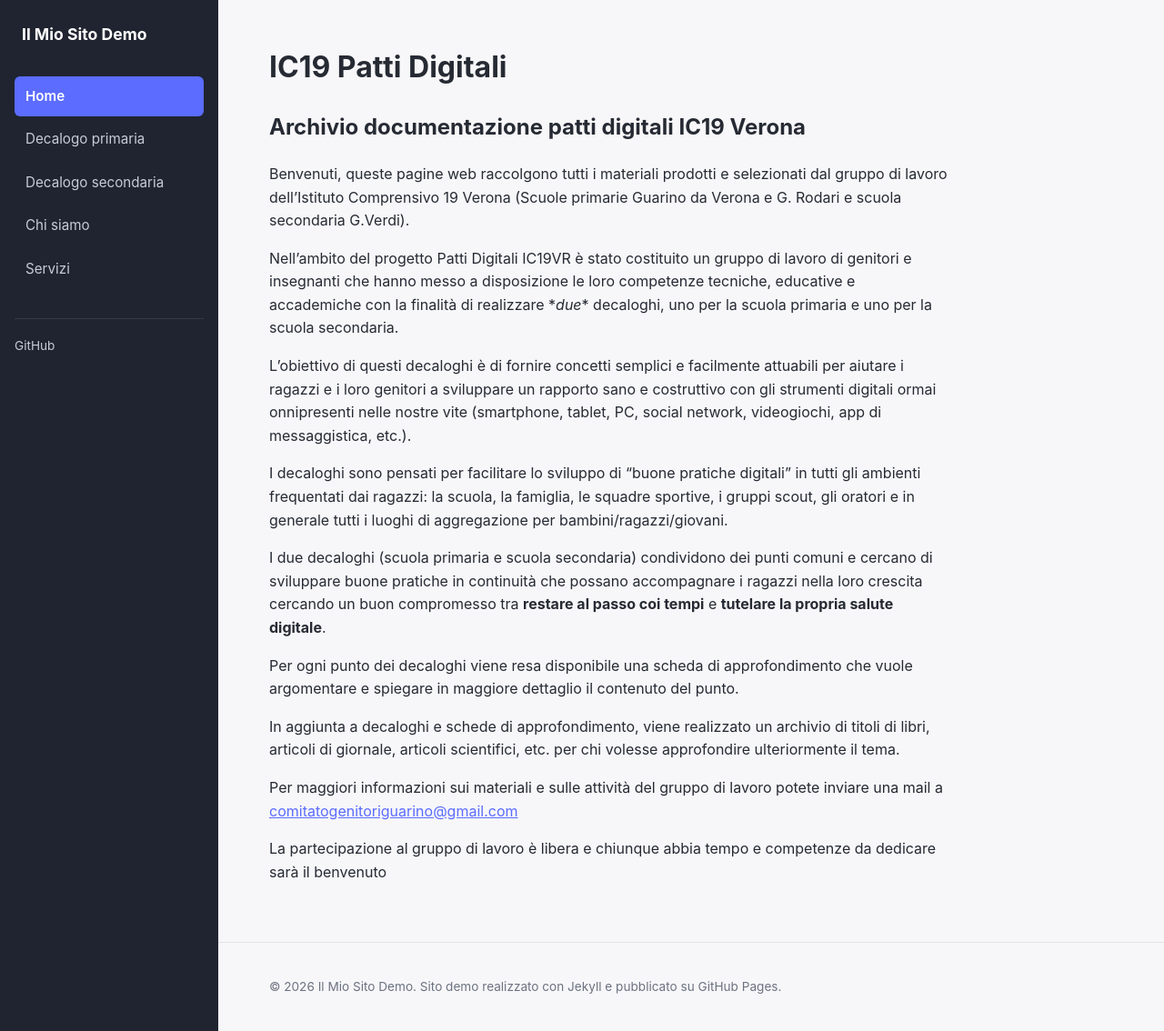
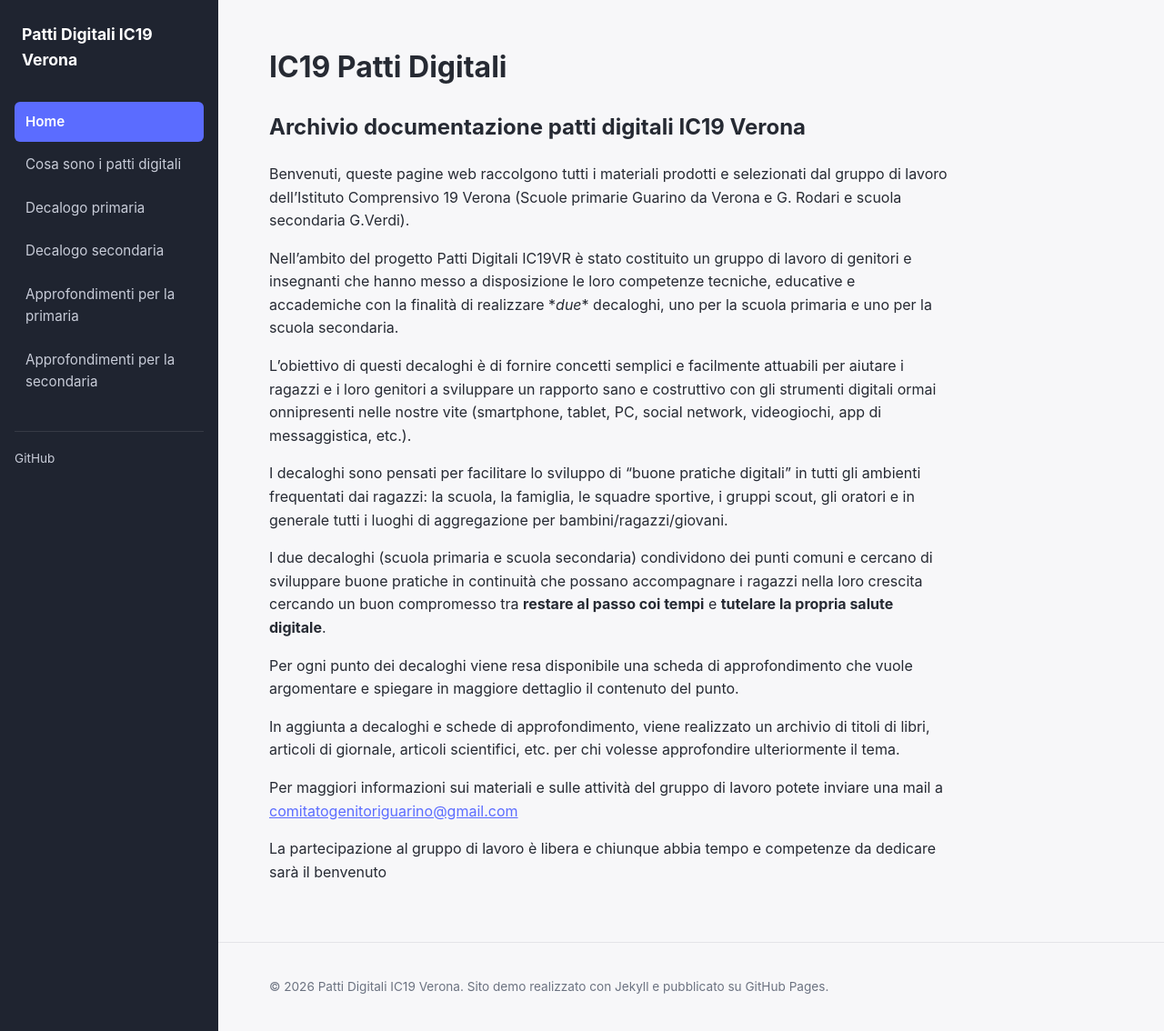
Before and after one commit to albvalente/prova, a Jekyll site: the page built from index.md, in a window 1280 px wide and 1134 px high. Shown: the whole window at 91% size. Built offline with Jekyll 4.4.1, drawn with Linux system fonts in a browser that asks for light colours.

Commit message:
Update _config.yml

```diff
--- a/_config.yml
+++ b/_config.yml
@@ -1,9 +1,7 @@
-title: Il Mio Sito Demo
+title: Patti Digitali IC19 Verona
 description: >-
-  Sito dimostrativo realizzato con Jekyll, pronto per essere pubblicato
-  su GitHub Pages. Contiene pagine di esempio, immagini, link e una
-  barra di navigazione laterale.
-author: Il Tuo Nome
+  Sito realizzato nell'ambito del progetto Patti digitali dell'Istituto comprensivo 19 Verona
+author: Comitato Genitori e insegnanti IC19 VR
 lang: it
 
 # IMPORTANTE: se pubblichi su https://<utente>.github.io/<nome-repo>/
@@ -17,14 +15,21 @@ url: ""
 nav_items:
   - title: Home
     url: /
+  - title: Cosa sono i patti digitali
+    url: /patti-digitali-cosa-sono/
   - title: Decalogo primaria
     url: /decalogo-primaria/
   - title: Decalogo secondaria
     url: /decalogo-secondaria/
-  - title: Chi siamo
-    url: /chi-siamo/
-  - title: Servizi
-    url: /servizi/
+  - title: Approfondimenti per la primaria
+    url: /patto-digitale-primaria-approfondimenti/
+  - title: Approfondimenti per la secondaria
+    url: /patto-digitale-secondaria-approfondimenti/
+
+  #- title: Chi siamo
+  #  url: /chi-siamo/
+  #- title: Servizi
+  #  url: /servizi/
 
 markdown: kramdown
 plugins:
```
